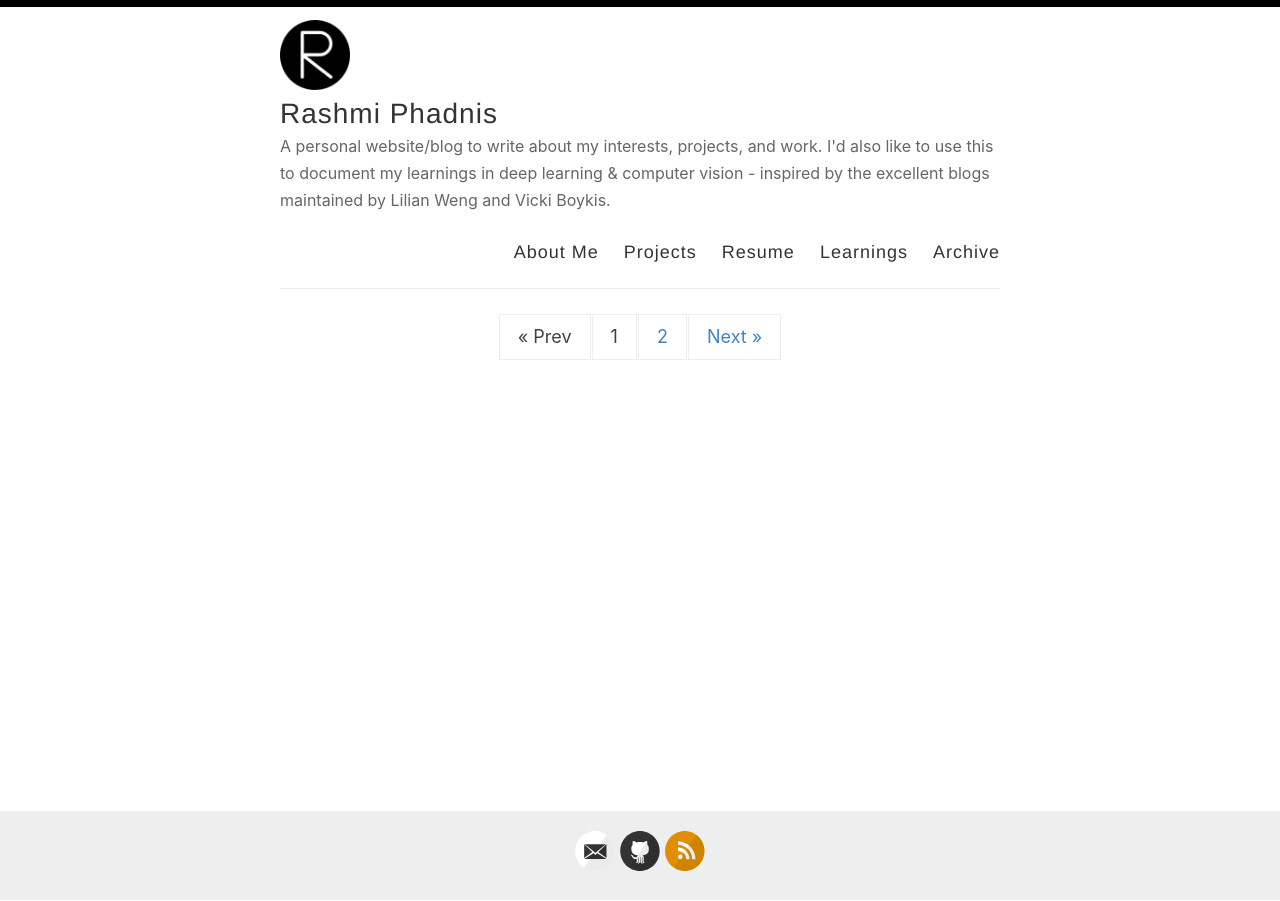
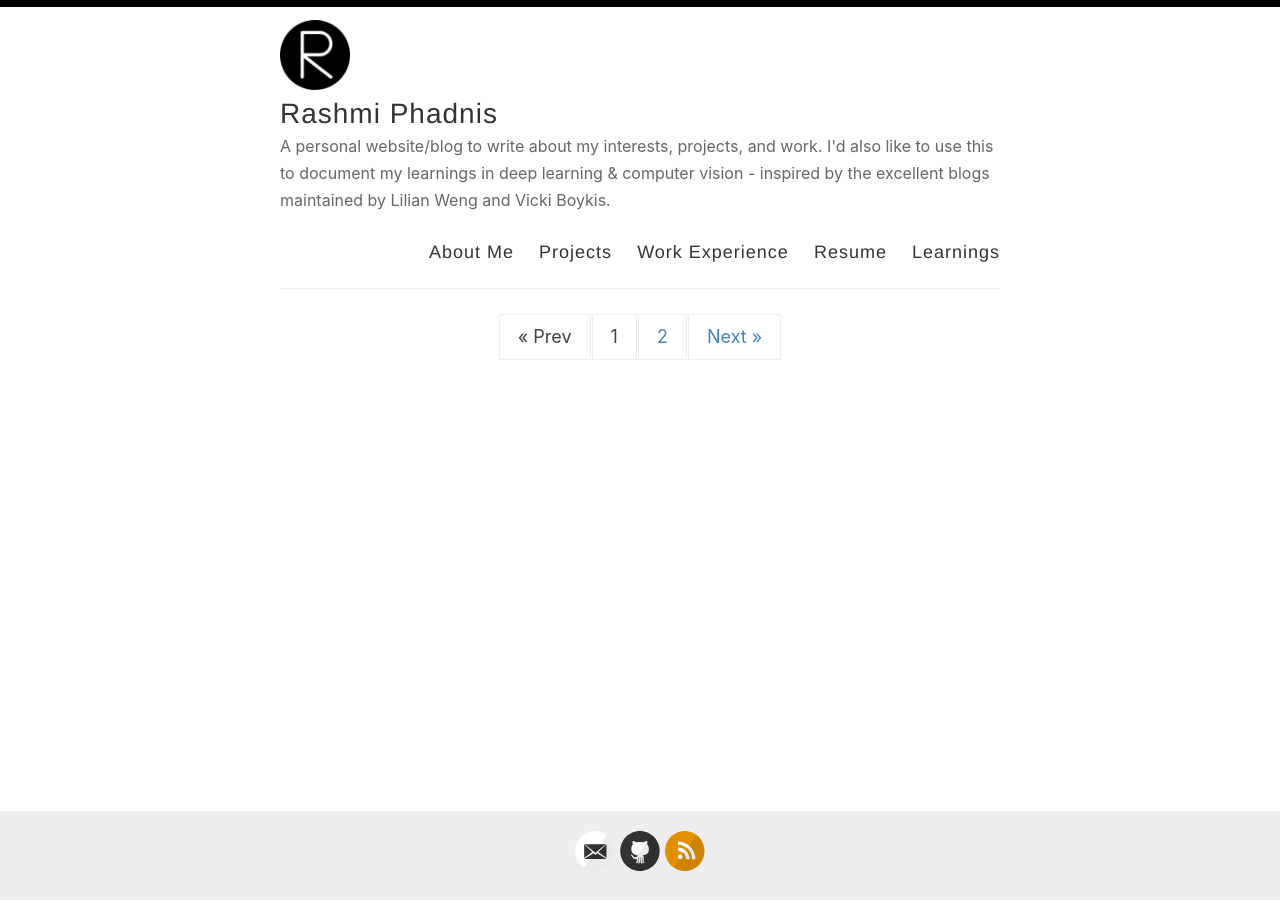
Before and after one commit to rashmip98/rashmip98.github.io, a Jekyll site: the page built from index.html, in a window 1280 px wide. Built offline with Jekyll 4.4.1, drawn with Linux system fonts in a browser that asks for light colours; the list of posts is cut into pages by our own code.

Commit message:
Update default.html

```diff
--- a/_layouts/default.html
+++ b/_layouts/default.html
@@ -30,9 +30,10 @@
             <nav>
               <a href="{{ site.baseurl }}/about">About Me</a>
               <a href="{{ site.baseurl }}/projects">Projects</a>
-              <a href="{{ site.baseurl }}/about">Resume</a>
+              <a href="{{ site.baseurl }}/experience">Work Experience</a>
+              <a href="{{ site.baseurl }}/resume">Resume</a>
               <a href="{{ site.baseurl }}/categories">Learnings</a>
-              <a href="{{ site.baseurl }}/archive">Archive</a>
+
             </nav>
           </header>
         </div>
```
